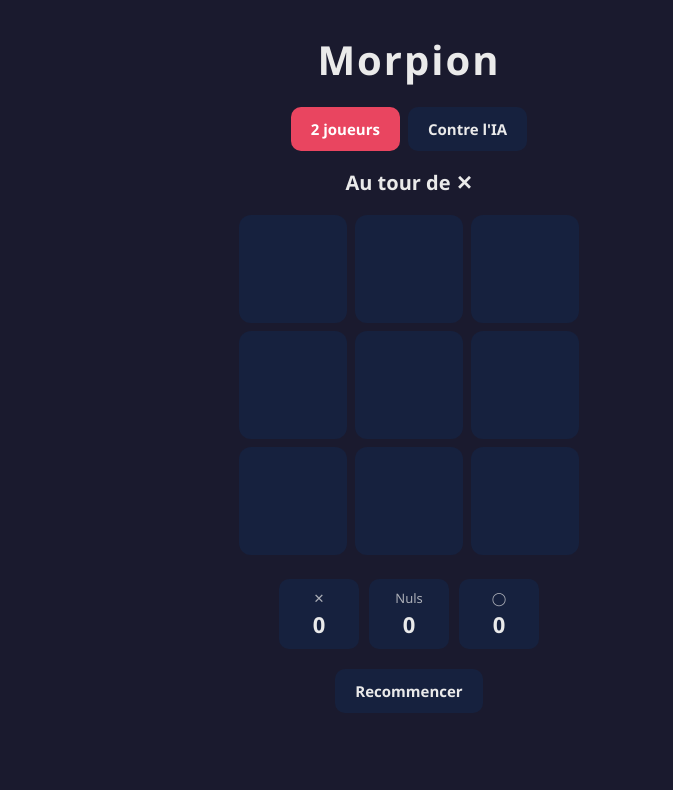
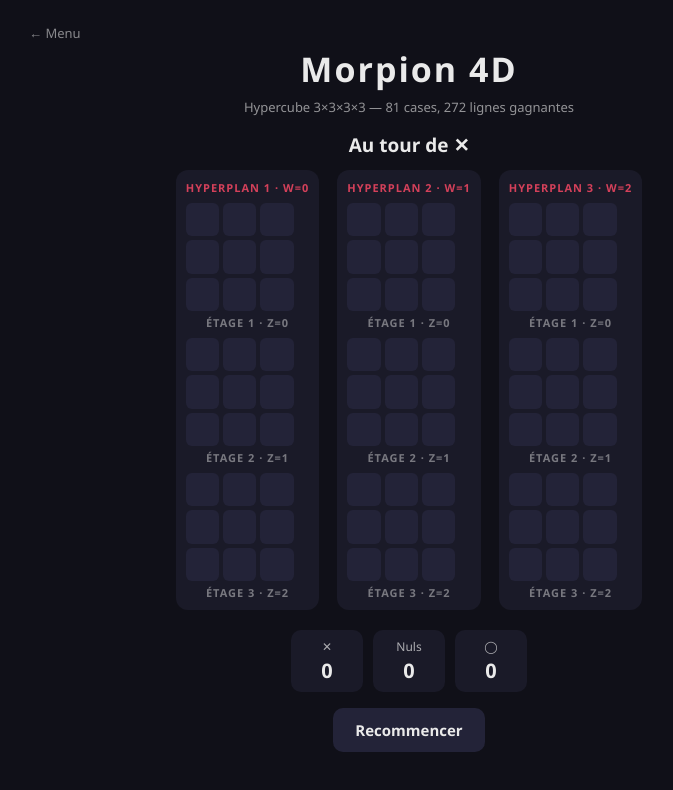
Before and after one commit to AugustinDavoust/MorpionXD, a plain HTML site: page morpion-xd/4d/index.html in a window 1280 px wide. Shown: the whole page, without its empty margins (231-904 px from the left). Drawn offline with Linux system fonts and the light colour scheme.

Commit message:
Fusion des 3 morpions en MorpionXD : menu unique avec accès au 2D, 3D et 4D
Co-authored-by: AugustinDavoust <AugustinDavoust@users.noreply.github.com>

```diff
--- a/morpion/style.css
+++ b/morpion-xd/2d/style.css
@@ -123,3 +123,15 @@ button:hover { border-color: var(--accent); }
 
 .score-box span { font-size: 13px; opacity: 0.7; }
 .score-box b { font-size: 22px; }
+
+.back {
+  display: block;
+  text-align: left;
+  font-size: 13px;
+  color: var(--text);
+  text-decoration: none;
+  opacity: 0.55;
+  margin-bottom: 4px;
+}
+
+.back:hover { opacity: 1; }
--- a/morpion-3d/style.css
+++ b/morpion-xd/3d/style.css
@@ -399,3 +399,15 @@ button:hover { border-color: var(--accent); }
   justify-content: center;
   gap: 10px;
 }
+
+.back {
+  display: block;
+  text-align: left;
+  font-size: 13px;
+  color: var(--text);
+  text-decoration: none;
+  opacity: 0.55;
+  margin-bottom: 4px;
+}
+
+.back:hover { opacity: 1; }
--- a/morpion/index.html
+++ b/morpion-xd/4d/index.html
@@ -3,23 +3,14 @@
 <head>
   <meta charset="UTF-8">
   <meta name="viewport" content="width=device-width, initial-scale=1.0">
-  <title>Morpion</title>
+  <title>Morpion 4D</title>
   <link rel="stylesheet" href="style.css">
 </head>
 <body>
   <main class="container">
-    <h1>Morpion</h1>
-
-    <div class="mode-selector">
-      <button id="mode-pvp" class="mode active">2 joueurs</button>
-      <button id="mode-ai" class="mode">Contre l'IA</button>
-    </div>
-
-    <div id="ai-options" class="ai-options hidden">
-      <button class="level active" data-level="easy">Facile</button>
-      <button class="level" data-level="medium">Moyen</button>
-      <button class="level" data-level="hard">Difficile</button>
-    </div>
+    <a class="back" href="../index.html">← Menu</a>
+    <h1>Morpion 4D</h1>
+    <p class="subtitle">Hypercube 3×3×3×3 — 81 cases, 272 lignes gagnantes</p>
 
     <p id="status" class="status">Au tour de ✕</p>
 
--- a/morpion-4d/style.css
+++ b/morpion-xd/4d/style.css
@@ -155,3 +155,15 @@ button {
 }
 
 button:hover { border-color: var(--accent); }
+
+.back {
+  display: block;
+  text-align: left;
+  font-size: 13px;
+  color: var(--text);
+  text-decoration: none;
+  opacity: 0.55;
+  margin-bottom: 4px;
+}
+
+.back:hover { opacity: 1; }
```
Also changed, not shown: morpion-xd/2d/index.html (renamed from morpion-4d/index.html, +14 -3 lines), morpion-xd/3d/index.html (renamed from morpion-3d/index.html, +1 -0 lines), morpion-xd/index.html (added, +60 -0 lines), morpion-xd/2d/game.js (renamed from morpion/game.js), morpion-xd/3d/game.js (renamed from morpion-3d/game.js), morpion-xd/4d/game.js (renamed from morpion-4d/game.js), 1 other file.
